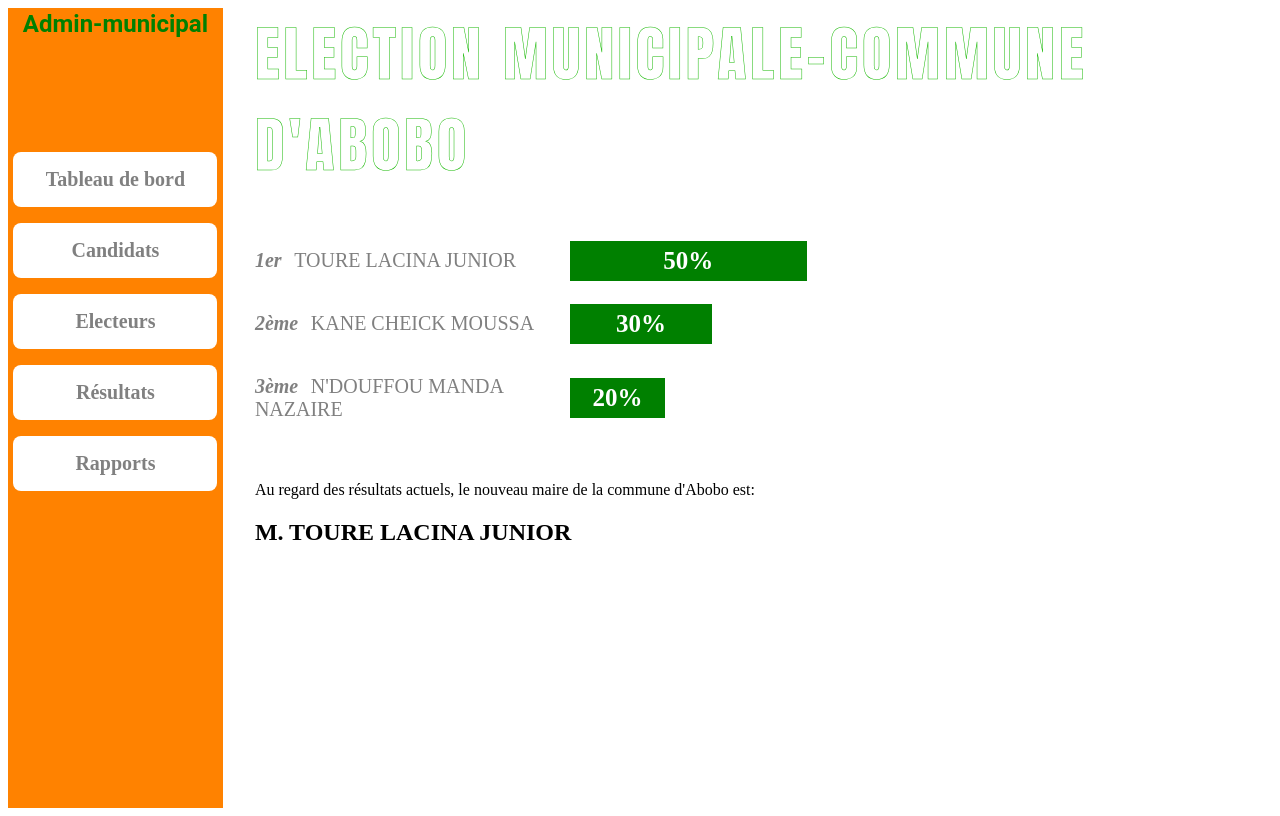
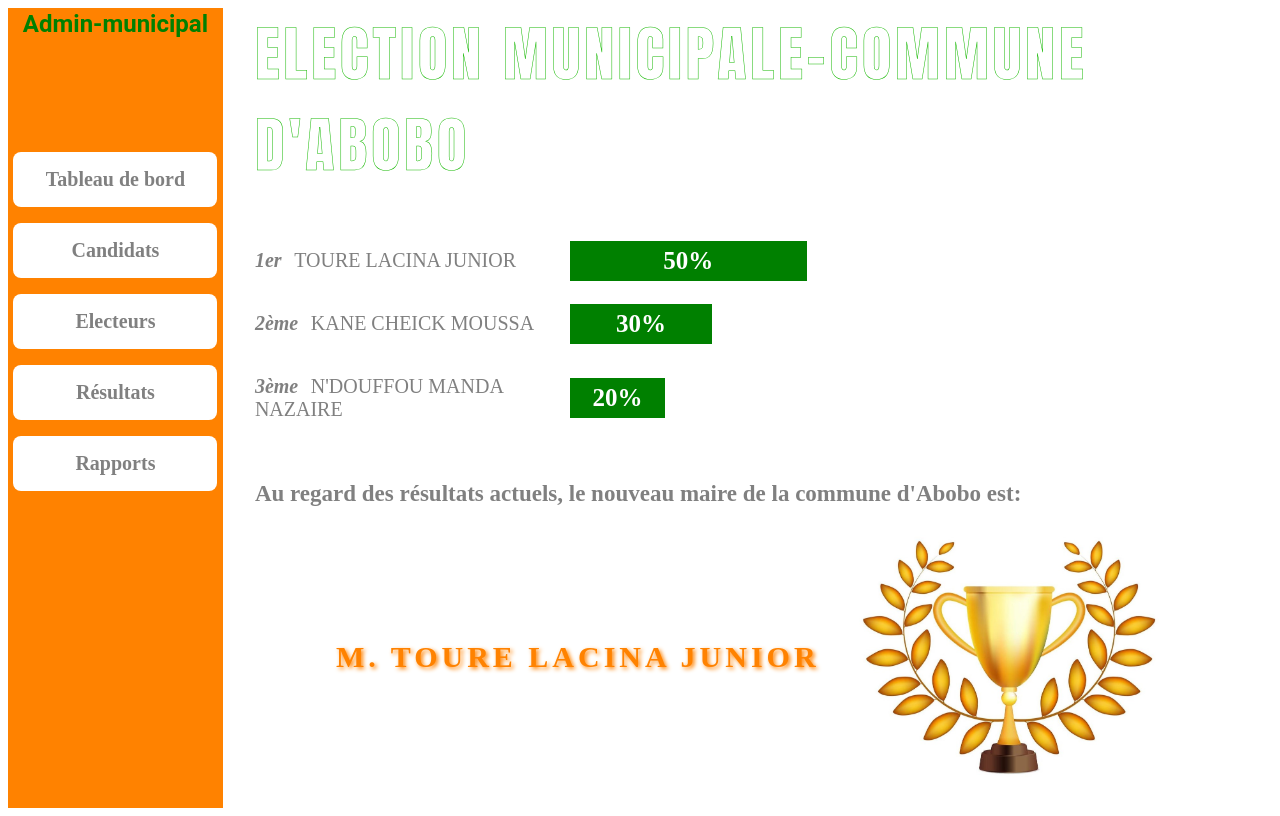
Before and after one commit to Nazaire02/pi-web-app, a React (Vite) app: page /resultats in a window 1280 px wide. Built offline with nearby package versions, Linux system fonts and the light colour scheme.

Commit message:
resultats v1

```diff
--- a/src/views/Resultats.tsx
+++ b/src/views/Resultats.tsx
@@ -1,4 +1,5 @@
-import PourcentageCard from "../components/pourcentageBande"
+import PourcentageCard from "../components/pourcentageBande";
+import winner from "../assets/win.png";
 
 export default function Resultats() {
     const resultats = [
@@ -31,10 +32,12 @@ export default function Resultats() {
                     ))}
                 </div>
                 <div>
-                    <p>Au regard des résultats actuels, le nouveau maire de la commune d'Abobo est:</p>
-                    <div>
-                        <h2>M. {resultats[0].nom} {resultats[0].prenoms}</h2>
-                        <div></div>
+                    <p style={{fontWeight:'bold', color:'grey', fontSize:23}}>Au regard des résultats actuels, le nouveau maire de la commune d'Abobo est:</p>
+                    <div style={{display:'flex', flexDirection:'row', alignItems:'center', justifyContent:'center'}}>
+                        <h2 style={{textShadow:'2px 2px 4px #FF8200', color:'#FF8200', fontSize:30, fontWeight:'bolder', marginRight:'4%', letterSpacing: 4}}>M. {resultats[0].nom} {resultats[0].prenoms}</h2>
+                        <div>
+                            <img src={winner} alt="" style={{width:300, height:'auto'}}/>
+                        </div>
                     </div>
                 </div>
             </div>
```
Also changed, not shown: src/assets/win.png (added).
